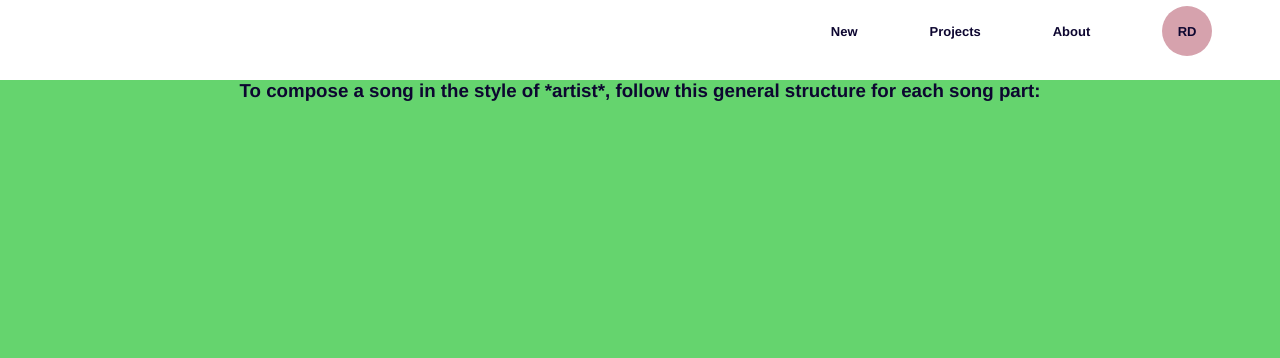
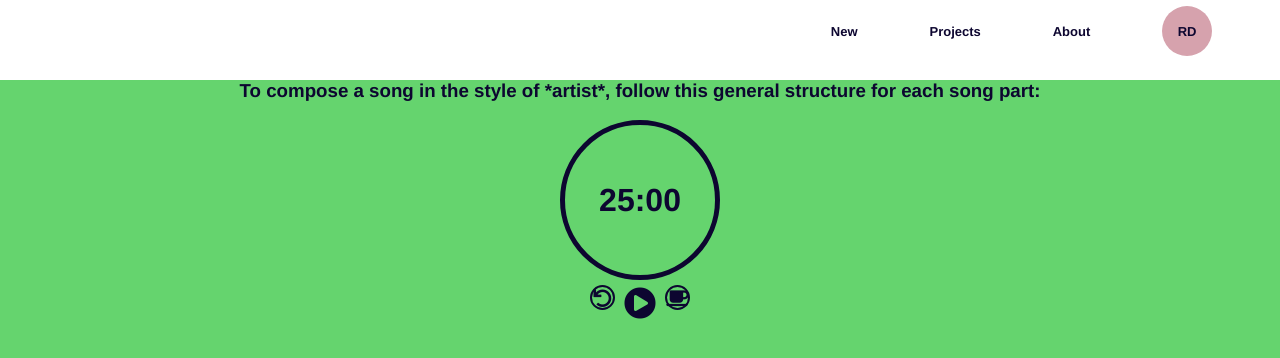
Before and after one commit to fxcircus/ai-music-producer, a React (Create React App) app: page /project in a window 1280 px wide. Shown: the top 358 px of the page. Built offline with nearby package versions, Linux system fonts and the light colour scheme.

Commit message:
pomodoro timer

```diff
--- a/package.json
+++ b/package.json
@@ -13,6 +13,7 @@
     "@types/react-dom": "^18.2.7",
     "crypto": "^1.0.1",
     "dotenv": "^16.3.1",
+    "font-awesome": "^4.7.0",
     "openai": "^3.1.0",
     "os": "^0.1.2",
     "path": "^0.12.7",
--- a/public/index.html
+++ b/public/index.html
@@ -24,6 +24,7 @@
       work correctly both with client-side routing and a non-root public URL.
       Learn how to configure a non-root public URL by running `npm run build`.
     -->
+    <link rel="stylesheet" href="https://cdnjs.cloudflare.com/ajax/libs/font-awesome/5.15.4/css/all.min.css">
     <title>AI Music Maker</title>
   </head>
   <body>
--- /dev/null
+++ b/src/components/pomodoroTimer/pomodoroTimer.css
@@ -0,0 +1,65 @@
+@import "~font-awesome/css/font-awesome.min.css";
+
+:root {
+    --watch-color: #0D0630;
+}
+
+button {
+    background: none;
+    color: var(--watch-colors);
+}
+
+.pomodoro-timer-class {
+    color: var(--watch-color);
+    display: flex;
+    flex-direction: column;
+    justify-content: center;
+    align-items: center;
+}
+
+.pomodoro-clock {
+    display: flex;
+    align-items: center;
+    justify-content: center;
+    height: 150px;
+    width: 150px;
+    border: solid 5px var(--watch-color);
+    border-radius: 50%;
+    font-size: xx-large;
+}
+
+.pomodoro-button-area {
+    display: flex;
+    justify-content: center;
+    margin-top: 5px;
+}
+
+.pomodoro-backward-button, .pomodoro-break-button {
+    display: flex;
+    justify-content: center;
+    align-items: center;
+    height: 25px;
+    width: 25px;
+    margin: 0 2px;
+    border: solid 2px var(--watch-color);
+    border-radius: 50%;
+}
+
+.pomodoro-play-pause-button {
+    display: flex;
+    justify-content: center;
+    align-items: center;
+    font-size: xx-large;
+    /* height: 35px; */
+    /* width: 35px; */
+    /* border: solid 2px var(--watch-color); */
+    /* border-radius: 50%; */
+}
+
+.pomodoro-backward-button:hover, .pomodoro-break-button:hover, .pomodoro-play-pause-button:hover {
+    cursor: pointer;
+}
+
+.pomodoro-play-pause-area {
+    border: none;
+}
--- /dev/null
+++ b/src/components/pomodoroTimer/pomodoroTimer.tsx
@@ -0,0 +1,80 @@
+import React, { useState, useEffect } from "react";
+import './pomodoroTimer.css'
+
+export default function PomodoroTimer() {
+  const [time, setTime] = useState(1500);
+  const [isCounting, setIsCounting] = useState(false);
+  let intervalId: NodeJS.Timeout | undefined;
+
+  const secondsToMinutes = (seconds: number) => {
+    const minutes = Math.floor(seconds / 60);
+    const remainingSeconds = seconds % 60;
+
+    const formattedMinutes = String(minutes).padStart(2, '0');
+    const formattedSeconds = String(remainingSeconds).padStart(2, '0');
+
+    return `${formattedMinutes}:${formattedSeconds}`;
+  }
+
+  const resetTimer = (interval: number) => {
+    setIsCounting(false);
+    setTime(interval);
+  }
+
+  const takeBreak = () => {
+    setTime(300);
+  }
+
+  const toggleCountdown = () => {
+    setIsCounting(!isCounting);
+  };
+
+  useEffect(() => {
+    if (isCounting) {
+      intervalId = setInterval(() => {
+        if (time <= 0) {
+          clearInterval(intervalId!);
+          setIsCounting(false);
+        } else {
+          setTime(prevTime => prevTime - 1);
+        }
+      }, 1000);
+    } else if (intervalId) {
+      clearInterval(intervalId);
+    }
+
+    return () => {
+      if (intervalId) {
+        clearInterval(intervalId);
+      }
+    };
+  }, [isCounting, time]);
+
+  return (
+    <div className="pomodoro-timer-class">
+
+      <div className="pomodoro-clock">{secondsToMinutes(time)}</div>
+
+      <div className="pomodoro-button-area">
+
+        <button className="pomodoro-backward-button" onClick={() => resetTimer(1500)} >
+          <i className="fas fa-undo"></i>
+        </button>
+
+        <button className="pomodoro-play-pause-area" onClick={toggleCountdown}>
+          {isCounting ? (
+            <i className="pomodoro-play-pause-button fas fa-pause-circle pause-circle-icon"></i>
+          ) : (
+            <i className="pomodoro-play-pause-button fas fa-play-circle play-icon"></i>
+          )}
+        </button>
+
+        <button className="pomodoro-break-button" onClick={takeBreak}>
+          <i className="fas fa-coffee coffee-icon"></i>
+        </button>
+
+      </div>
+
+    </div>
+  )
+}
--- a/src/pages/CurrentProject/CurrentProject.tsx
+++ b/src/pages/CurrentProject/CurrentProject.tsx
@@ -1,6 +1,8 @@
 import React, { FC, useEffect, useState } from "react";
 import './CurrentProject.css'
 import Card from '../../components/Card/Card'
+import PomodoroTimer from "../../components/pomodoroTimer/pomodoroTimer";
+
 
 interface LoaderProps {
     result: string;
@@ -46,6 +48,9 @@ const CurrentProject: FC<LoaderProps> = ({ result }) => {
                     />
                 ))}
             </div>
+
+            <PomodoroTimer />
+
         </div>
     );
 }
--- a/src/pages/Home/Home.tsx
+++ b/src/pages/Home/Home.tsx
@@ -3,7 +3,6 @@ import './Home.css';
 import { useState } from "react";
 import NewProject from '../../components/NewProject/NewProject';
 import Loader from '../../components/Loader/Loader';
-import CurrentProject from '../../pages/CurrentProject/CurrentProject'
 
 interface LoaderProps {
     setResult: React.Dispatch<React.SetStateAction<string>>;
```
Also changed, not shown: 2 other files (tests, documents, lock files or other folders).
